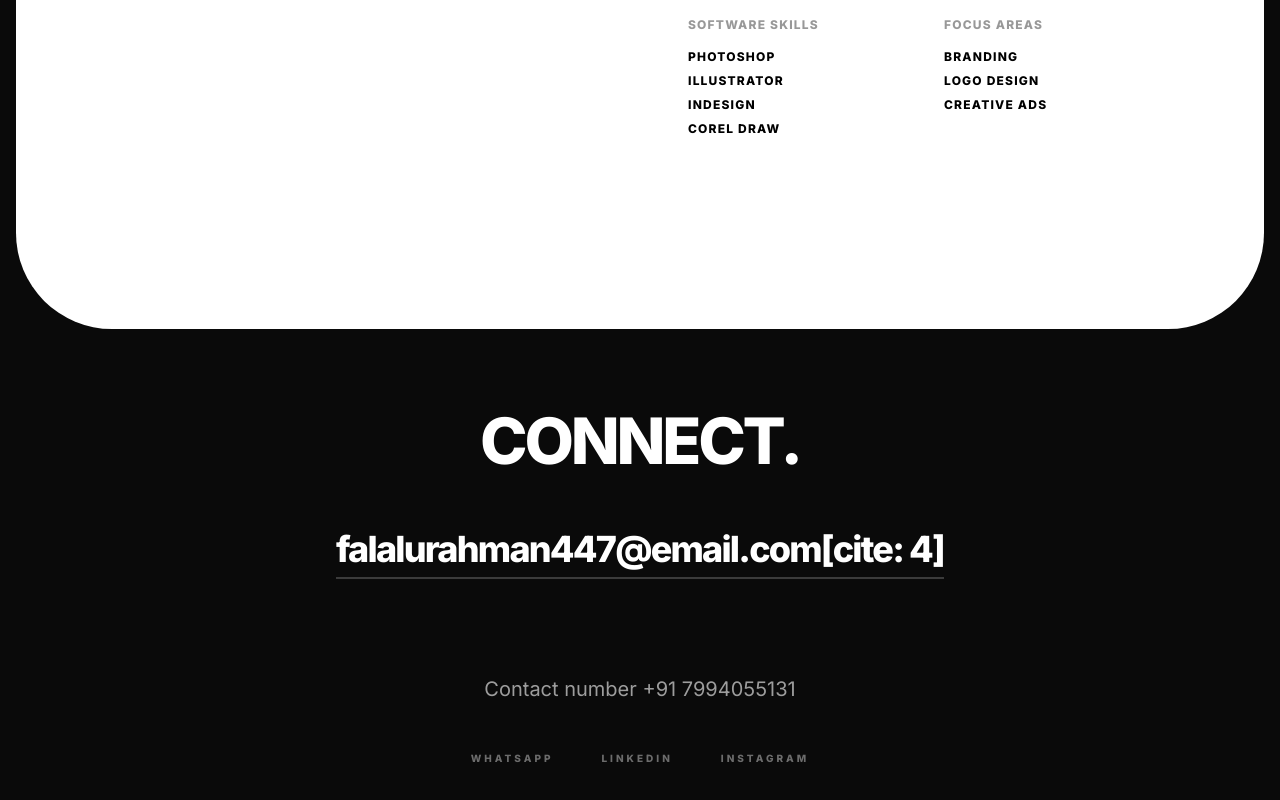
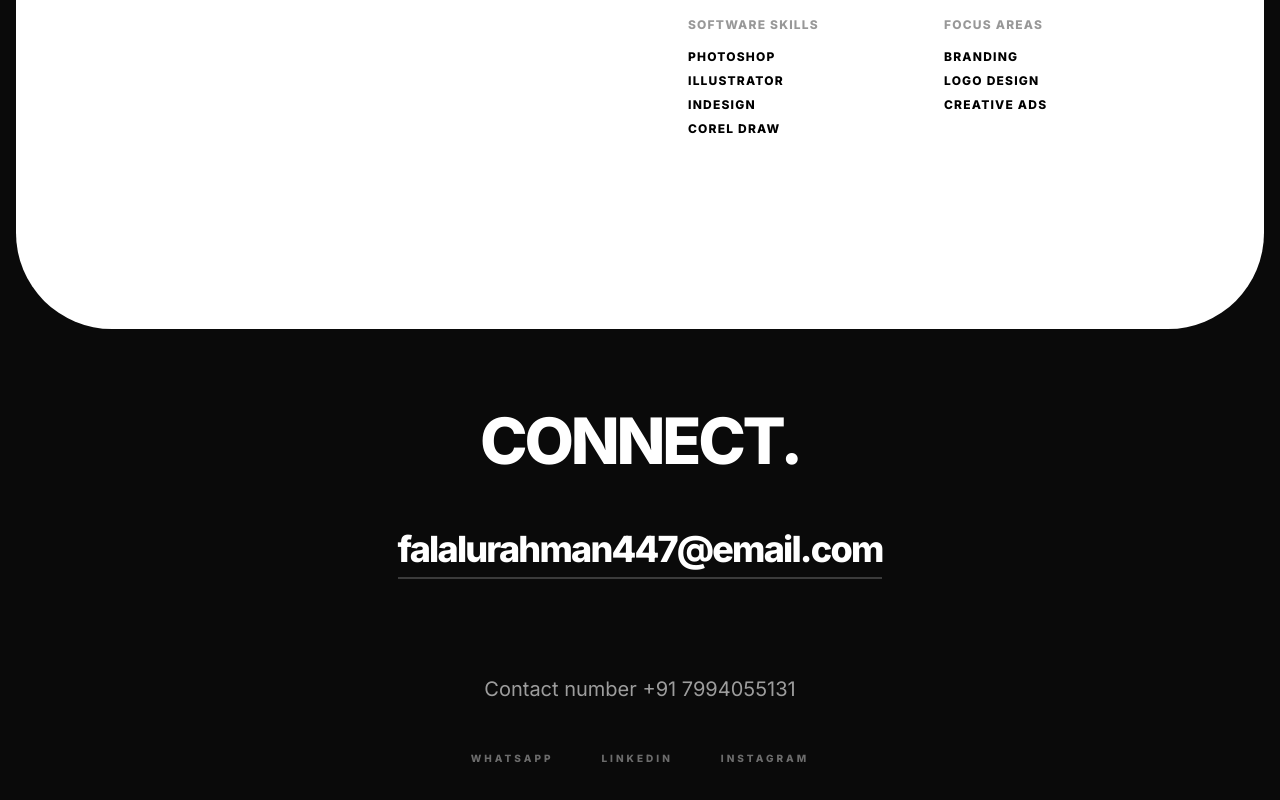
Before and after one commit to hermosamotif-stack/my-portfolio, a React (Vite) app: page / in a window 1280 px wide. Shown: the part 6142-6942 px from the top of the page. Built offline with nearby package versions, Linux system fonts and the light colour scheme.

Commit message:
Update App.tsx

```diff
--- a/App.tsx
+++ b/App.tsx
@@ -489,7 +489,7 @@ const App: React.FC = () => {
         <div className="max-w-4xl mx-auto reveal">
           <h2 className="text-6xl md:text-[5vw] font-extrabold tracking-tighter mb-12 uppercase">Connect.</h2>
           <div className="flex flex-col md:flex-row items-center justify-center gap-12 mb-24">
-           <a href="mailto:falalurahman447@email.com" className="text-2xl md:text-4xl font-bold border-b-2 border-white/20 hover:border-white transition-colors py-2 tracking-tighter">falalurahman447@email.com[cite: 4]</a>
+           <a href="mailto:falalurahman447@email.com" className="text-2xl md:text-4xl font-bold border-b-2 border-white/20 hover:border-white transition-colors py-2 tracking-tighter">falalurahman447@email.com</a>
           </div>
 
            <div className="text-xl opacity-60 font-medium mb-12">
```
